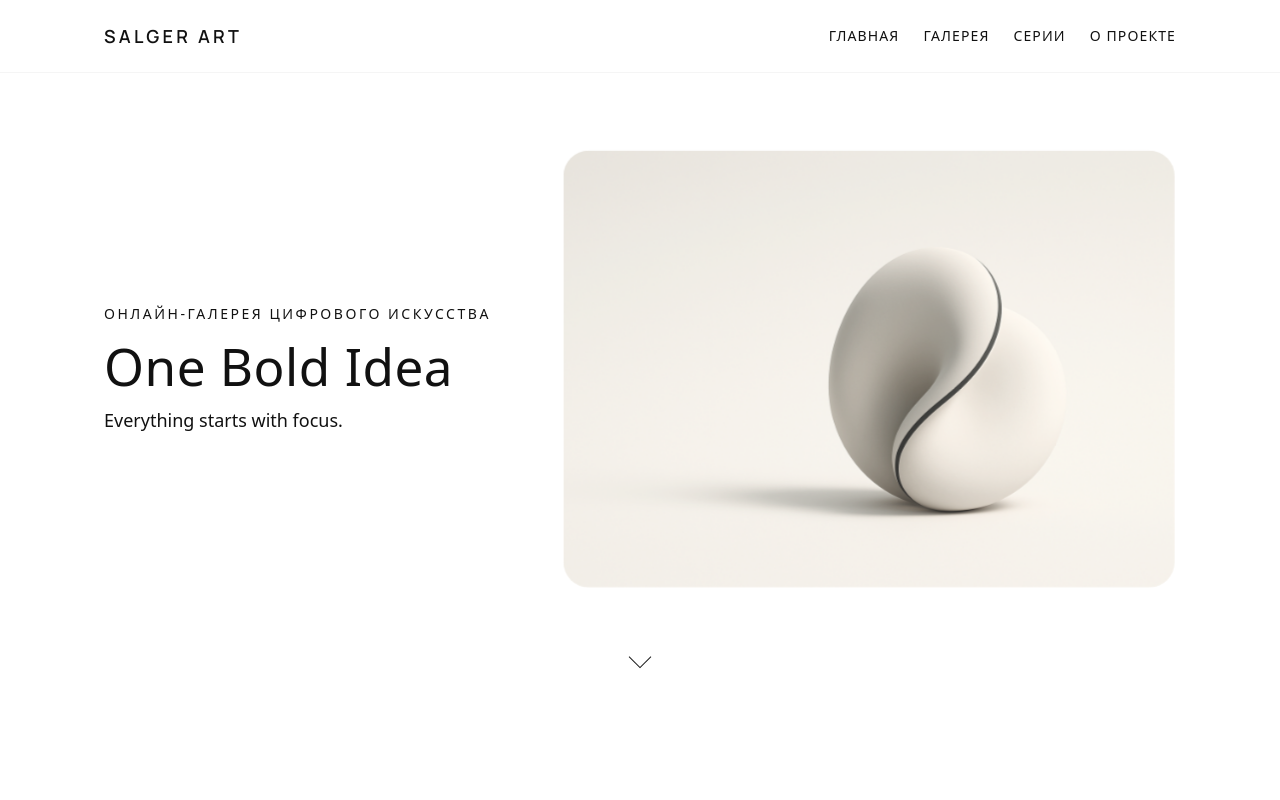
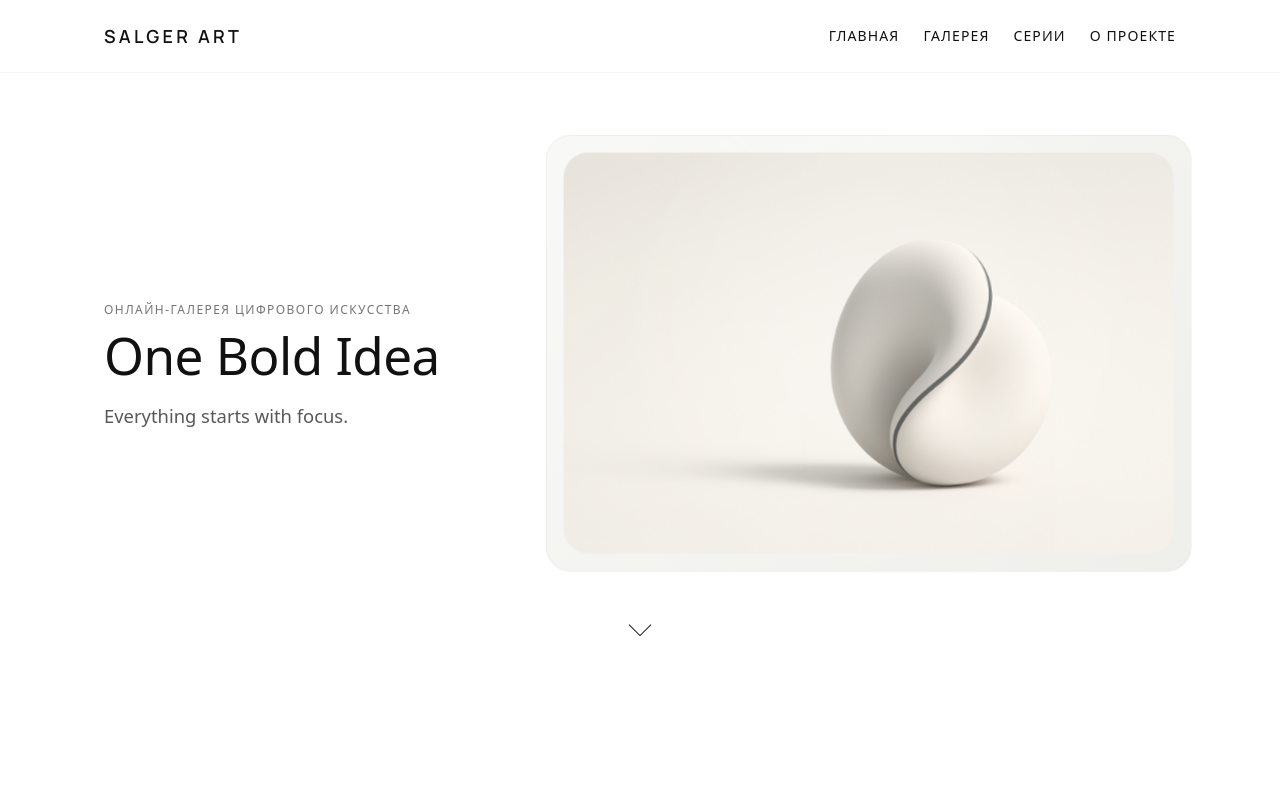
Before and after one commit to ALDYNEC-07/SALGER-ART, a Next.js app: page / in a window 1280 px wide. Shown: the top 800 px of the page. Built offline with nearby package versions, Linux system fonts and the light colour scheme.

Commit message:
Поправил типографику текстов и добавил рамку для арт в секции герой

```diff
--- a/src/app/globals.css
+++ b/src/app/globals.css
@@ -323,17 +323,30 @@ body:has(#nav-toggle:checked) {
 .hero__layout {
   display: flex;
   flex-direction: column;
-  gap: var(--space-xl);
+  gap: clamp(1.25rem, 3vw, 2.25rem);
 }
 
 .hero__media {
   position: relative;
   border-radius: 1.5rem;
-  min-height: 16rem;
+  min-height: 14.25rem;
   overflow: hidden;
+  background: radial-gradient(circle at 50% 42%, rgba(255, 255, 255, 0.72), rgba(245, 245, 245, 0) 62%),
+    linear-gradient(135deg, #f9f9f7, #efefec);
+  border: 1px solid rgba(0, 0, 0, 0.04);
 
   /* Лёгкий zoom-in для ключевого визуала */
   animation: heroZoom 18s ease-out forwards;
+}
+
+.hero__media::after {
+  content: "";
+  position: absolute;
+  inset: var(--space-m);
+  border-radius: inherit;
+  background: radial-gradient(circle at 52% 46%, rgba(255, 255, 255, 0.28), rgba(255, 255, 255, 0) 70%);
+  mix-blend-mode: screen;
+  pointer-events: none;
 }
 
 .hero__media-note {
@@ -355,26 +368,33 @@ body:has(#nav-toggle:checked) {
 }
 
 .hero__content {
+  --hero-content-shift: 0;
   max-width: 32rem;
+  display: grid;
+  gap: clamp(0.35rem, 1vw, 0.6rem);
+  align-self: flex-start;
   animation: heroFade 1.4s ease-out both;
 }
 
 .hero__eyebrow {
-  margin: 0 0 var(--space-s);
-  font-size: var(--fs-sm);
-  letter-spacing: 0.18em;
+  margin: 0;
+  font-size: var(--fs-xs);
+  letter-spacing: 0.12em;
   text-transform: uppercase;
+  color: rgba(17, 17, 17, 0.58);
 }
 
 .hero__title {
-  margin: 0 0 var(--space-s);
-  font-size: clamp(2rem, 4vw, 3.25rem);
-  line-height: 1.1;
+  margin: 0;
+  font-size: clamp(2.25rem, 4vw, 3.4rem);
+  line-height: 1.05;
+  letter-spacing: -0.01em;
 }
 
 .hero__subtitle {
-  margin: 0;
-  font-size: var(--fs-md);
+  margin: clamp(0.3rem, 0.9vw, 0.55rem) 0 0;
+  font-size: clamp(1rem, 1.6vw, 1.15rem);
+  color: rgba(17, 17, 17, 0.7);
   max-width: 26rem;
 }
 
@@ -434,11 +454,11 @@ body:has(#nav-toggle:checked) {
 @keyframes heroFade {
   from {
     opacity: 0;
-    transform: translateY(10px);
+    transform: translateY(calc(var(--hero-content-shift, 0) + 10px));
   }
   to {
     opacity: 1;
-    transform: translateY(0);
+    transform: translateY(var(--hero-content-shift, 0));
   }
 }
 
@@ -453,23 +473,27 @@ body:has(#nav-toggle:checked) {
 
   .hero__media {
     flex: 3;
-    min-height: 22rem;
+    min-height: 20.5rem;
   }
 
   .hero__content {
     flex: 2;
-    max-width: 28rem;
+    max-width: 30rem;
     order: -1; /* текст слева, визуал справа */
+    align-self: center;
+    padding-top: clamp(0.5rem, 1vw, 1rem);
+    --hero-content-shift: 2%;
   }
 }
 
 @media (min-width: 1024px) {
   .hero__media {
-    min-height: 28rem;
+    min-height: 26rem;
   }
 
   .hero__content {
     max-width: 32rem;
+    --hero-content-shift: 4%;
   }
 }
 
--- a/src/app/page.tsx
+++ b/src/app/page.tsx
@@ -95,15 +95,15 @@ export default function Home() {
           <div className="hero">
             <div className="hero__inner">
               <div className="hero__layout">
-                {/* Ключевой визуальный hero-элемент (заглушка под полотно) */}
+                {/* Ключевой визуальный блок с рамкой под арт и мягким сиянием */}
                 <div className="hero__media" aria-hidden="true">
-                  {/* Логотип проекта, закреплённый внизу визуального блока */}
+                  {/* Логотип проекта в центре рамки, чтобы напомнить о бренде */}
                   <div className="hero__media-note">
                     <img src="/Logo.png" alt="Логотип SALGER ART" />
                   </div>
                 </div>
 
-                {/* Слоган / H1 */}
+                {/* Слоган и главный заголовок, совмещённые с центром визуала, когда блоки стоят рядом */}
                 <div className="hero__content">
                   <p className="hero__eyebrow">Онлайн-галерея цифрового искусства</p>
                   <h1 id="hero-title" className="hero__title">
```
